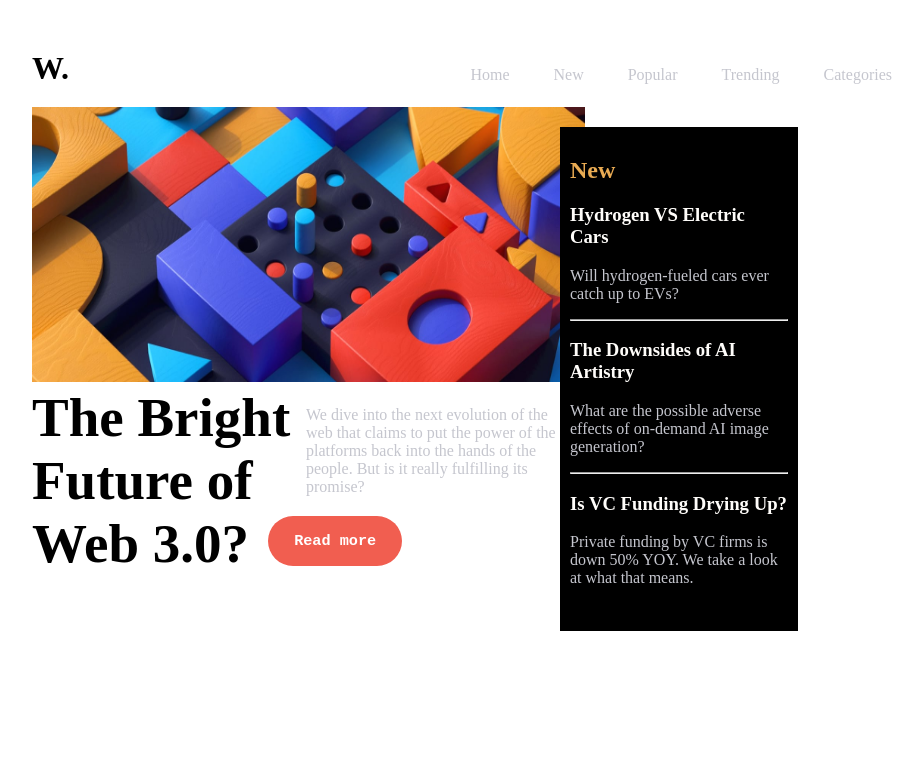
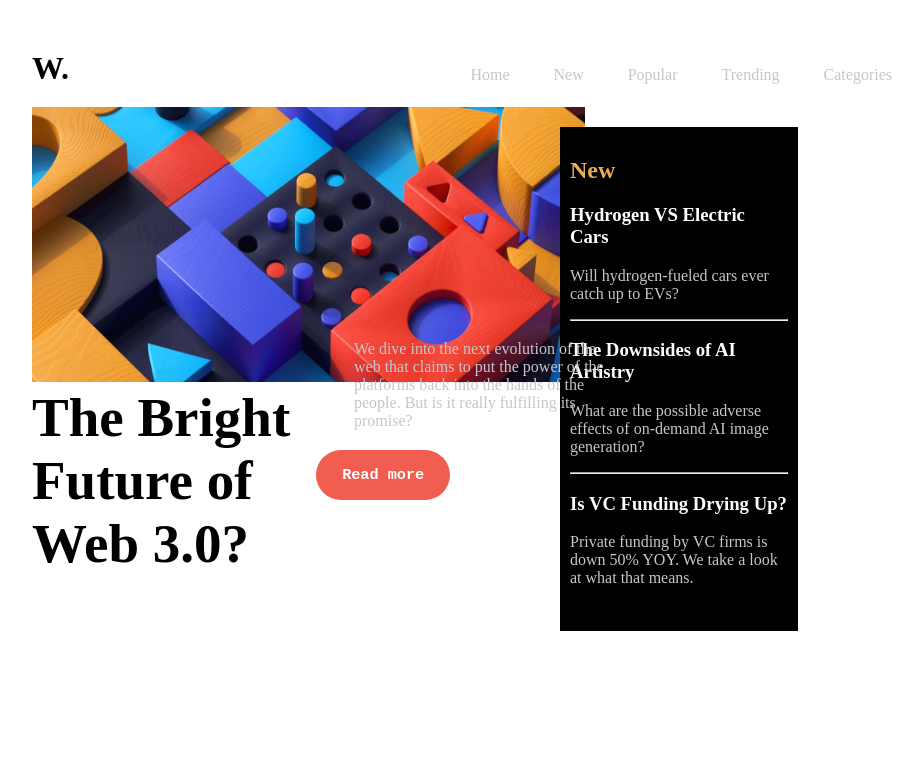
Before and after one commit to Yash-26/NewsPage, a plain HTML site: page index.html in a window 1280 px wide. Shown: the top 767 px of the page, without its empty margins (168-1091 px from the left). Drawn offline with Linux system fonts and the light colour scheme.

Commit message:
readpara

```diff
--- a/CSS/styles.css
+++ b/CSS/styles.css
@@ -88,7 +88,7 @@ nav ul li{
 .readpara{
   width:70%;
   position: absolute;
-  right: 10.5rem;  //*135px*/
+  right: 7.5rem;  /*135px*/
   top: 20rem;
   display: inline-block;
 
```
